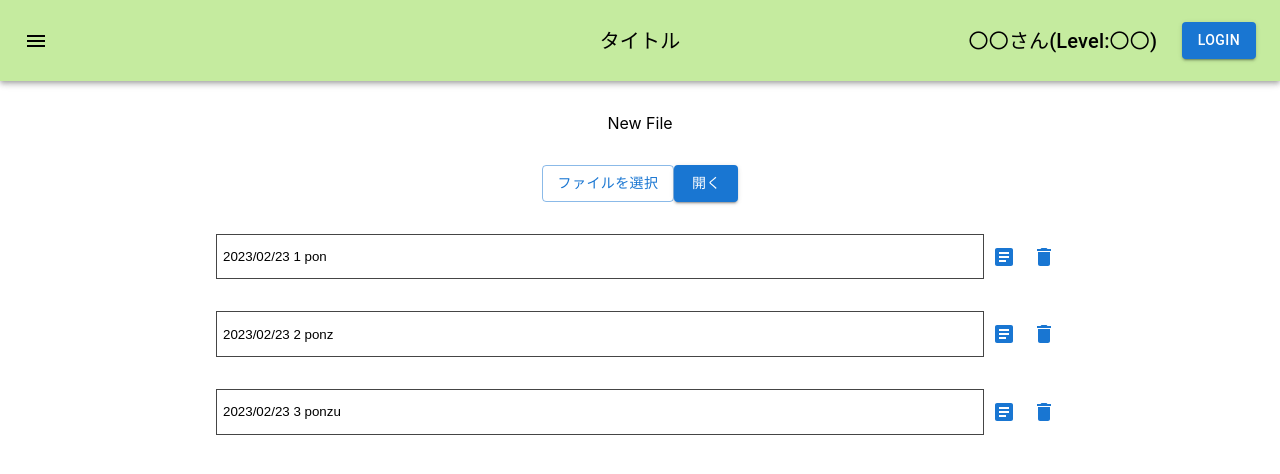
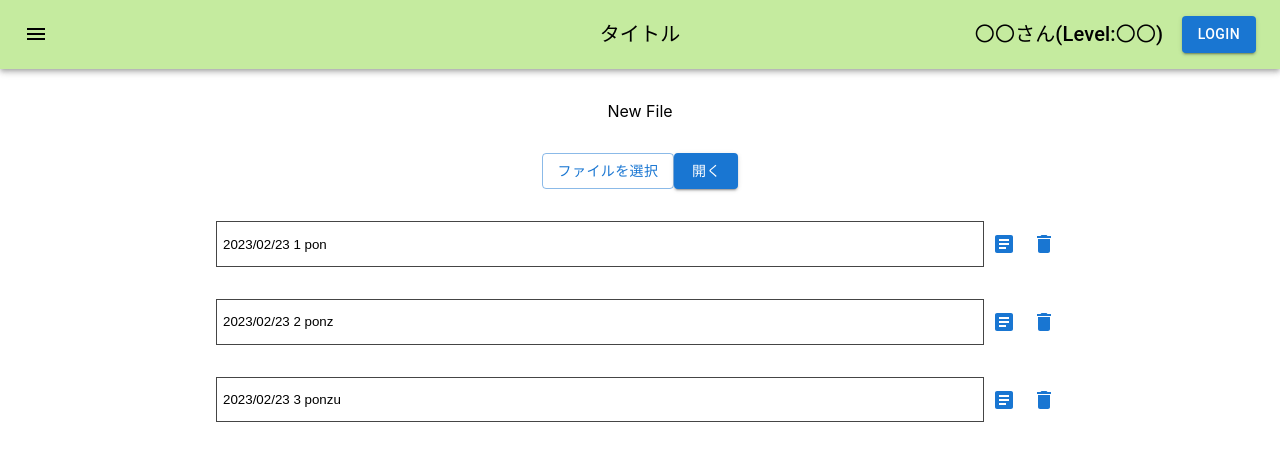
Before and after one commit to O-tips/hackU2023sp, a React (Create React App) app: page / in a window 1280 px wide. Shown: the top 474 px of the page. Built offline with nearby package versions, Linux system fonts and the light colour scheme.

Commit message:
Headerの大きさ変更

```diff
--- a/src/Header.css
+++ b/src/Header.css
@@ -3,7 +3,7 @@
 }
 
 .userinfo{
-    padding: 2%;
+    padding: 1.5%;
     margin-left: auto;
 
 }
```
